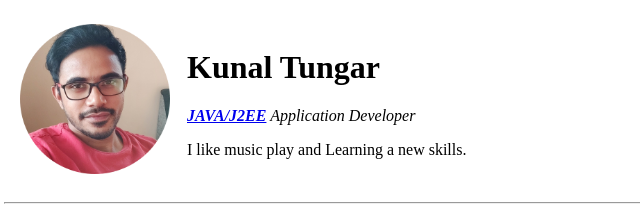
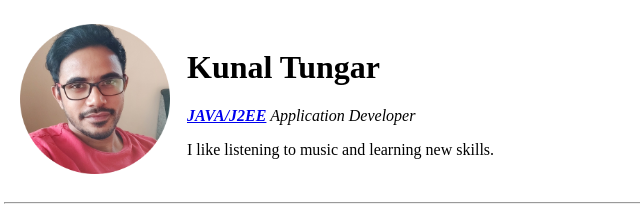
Before and after one commit to ktungar/CV, a plain HTML site: page index.html in a window 1280 px wide. Shown: the top 220 px of the page, 4-644 px from the left. Drawn offline with Linux system fonts and the light colour scheme.

Commit message:
Update index.html

```diff
--- a/index.html
+++ b/index.html
@@ -15,7 +15,7 @@
                 <p><em><strong><a
                                 href="https://de.wikipedia.org/wiki/Java_Platform,_Enterprise_Edition">JAVA/J2EE</a></strong>
                         Application Developer</em></p>
-                <p>I like music play and Learning a new skills.</p>
+                <p>I like listening to music and learning new skills.</p>
             </td>
         </tr>
 
```
